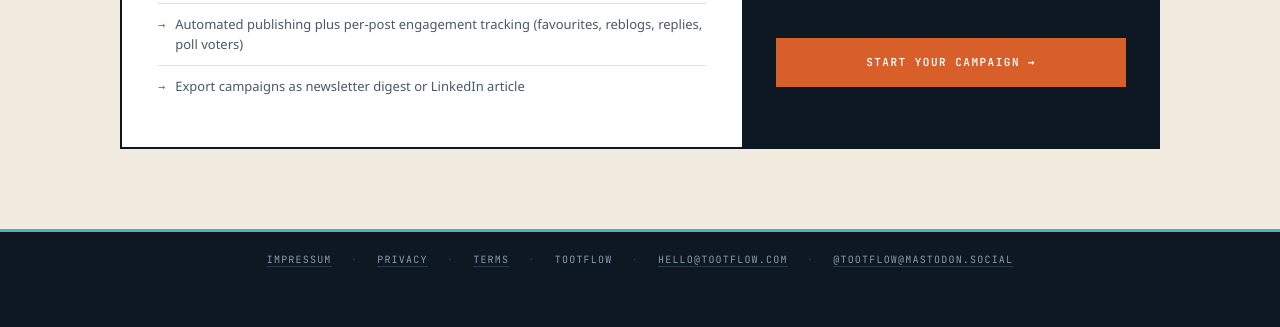
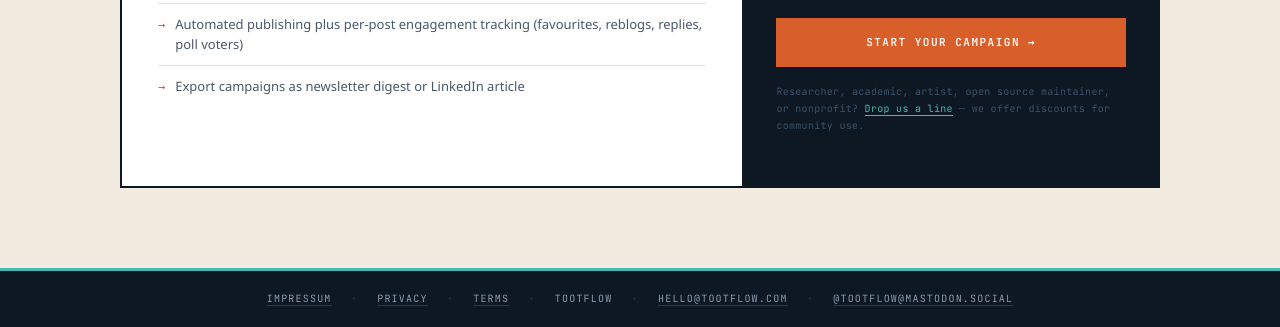
Before and after one commit to nicococo/tootflow, a Python web app: template app/templates/index.html in a window 1280 px wide. Shown: the part 3026-3353 px from the top of the page. Before the commit the page ends 3293 px from the top, so only its background shows below. Run offline with Jinja, Linux system fonts and the light colour scheme; the template is opened without the code that fills it, so the values that code supplies are empty; some web fonts are replaced.

Commit message:
feat(templates): add community note with contact link for discounts

```diff
--- a/app/templates/index.html
+++ b/app/templates/index.html
@@ -489,6 +489,16 @@ h2.lp-proof-title {
   transition: background 0.15s;
 }
 .lp-cta-final:hover { background: #bf4e1f; border-color: #bf4e1f; color: #fff; }
+.lp-community-note {
+  margin-top: 16px;
+  font-family: 'JetBrains Mono', monospace;
+  font-size: 10px;
+  line-height: 1.7;
+  color: #3a5268;
+  letter-spacing: 0.3px;
+}
+.lp-community-note a { color: #47b8b1; text-decoration: none; border-bottom: 1px solid #47b8b1; }
+.lp-community-note a:hover { color: #fff; border-bottom-color: #fff; }
 
 /* ─── Responsive ─── */
 @media (max-width: 860px) {
@@ -709,6 +719,10 @@ h2.lp-proof-title {
         <li>No tracking</li>
       </ul>
       <a href="/login" class="lp-cta-final">Start Your Campaign →</a>
+      <p class="lp-community-note">
+        Researcher, academic, artist, open source maintainer, or nonprofit?
+        <a href="mailto:hello@tootflow.com">Drop us a line</a> — we offer discounts for community use.
+      </p>
     </div>
   </div>
 </section>
```
